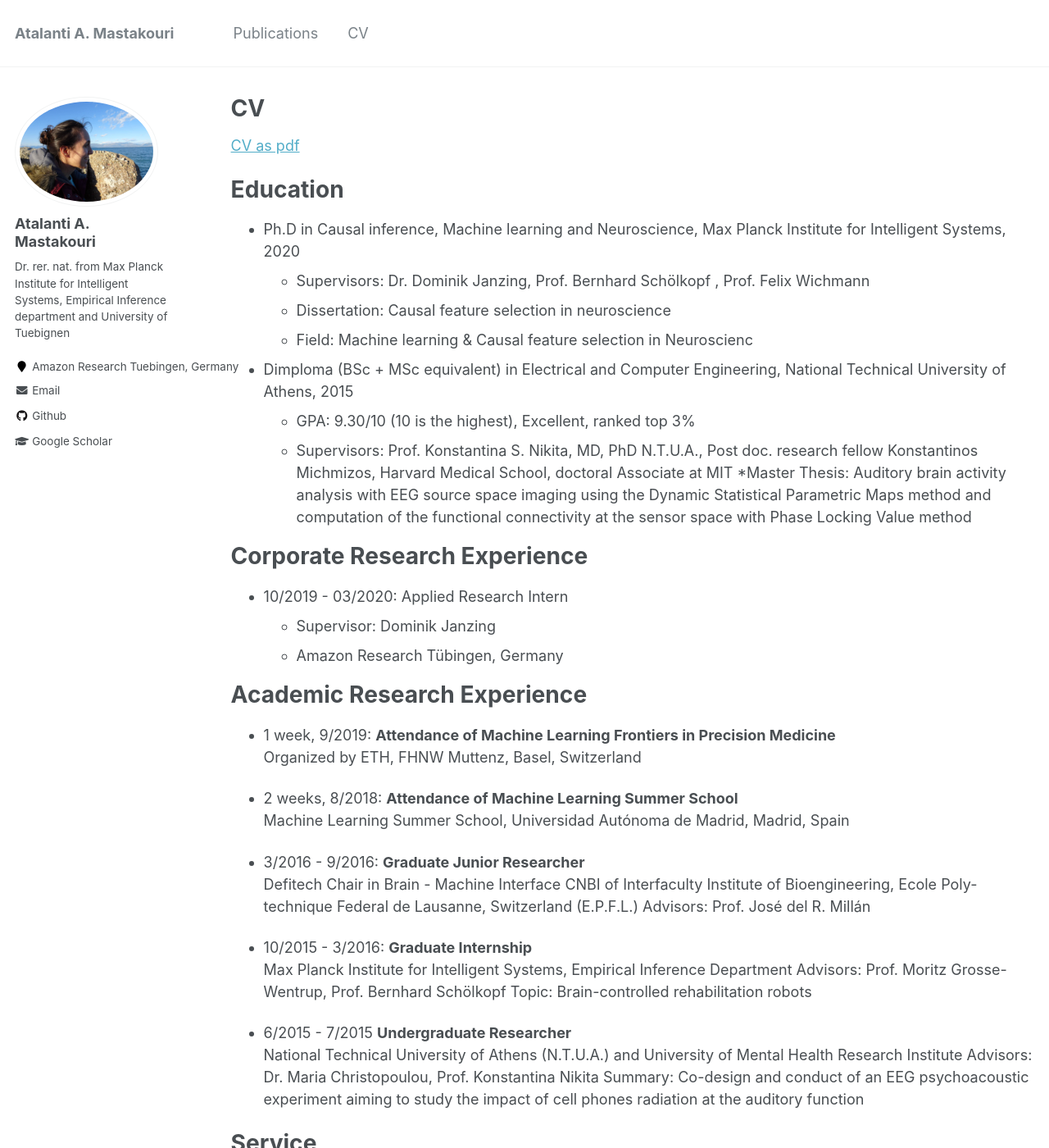
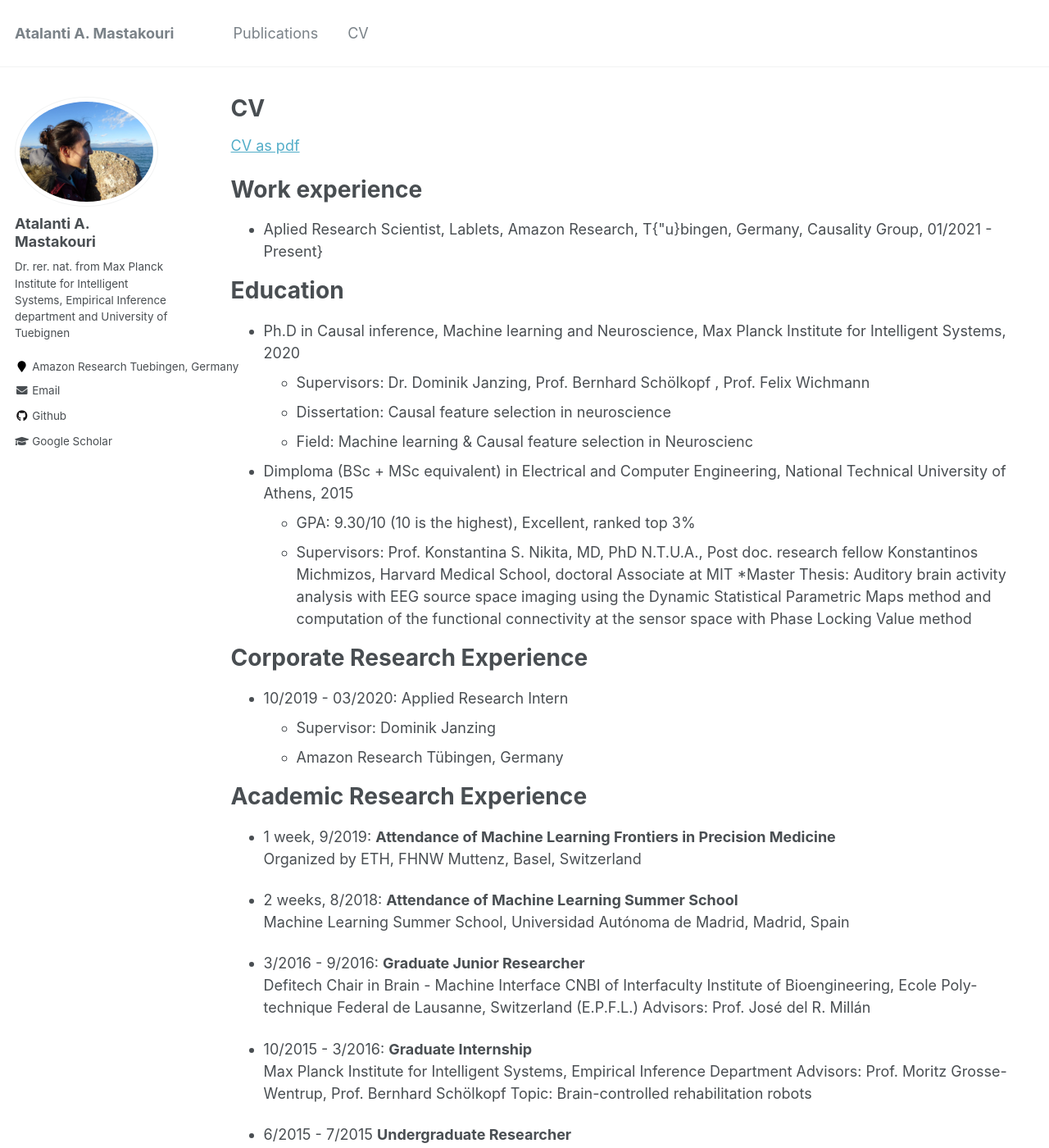
Before and after one commit to atalanti/atalanti.github.io, a Jekyll site: the page built from _pages/cv.md, in a window 1280 px wide and 1400 px high. Shown: the whole window at 82% size. Built offline with Jekyll 4.4.1, drawn with Linux system fonts in a browser that asks for light colours; some of the changed text lies outside the part shown.

Commit message:
update cv

```diff
--- a/_pages/cv.md
+++ b/_pages/cv.md
@@ -7,6 +7,10 @@ redirect_from:
   - /resume
 ---
 [CV as pdf](/assets/Atalanti_Mastakouri_CV.pdf)<br/>
+
+Work experience
+======
+* Aplied Research Scientist, Lablets, Amazon Research, T{\"u}bingen, Germany, Causality Group, 01/2021 - Present}
 
 Education
 ======
@@ -55,8 +59,10 @@ cell phones radiation at the auditory function
 
 Service
 ======
-* Invited Program Chair for IJCAI
+* Invited Program Chair for IJCAI 2020
 * Reviewer for Human Brain Mapping Journal
+* Reviewer for PLOS Biology
+* Reviewer for Neural Information Processing Conference 2021
 * Reviewer for PLOS Biology Journal
 
 Dinstictions
```
